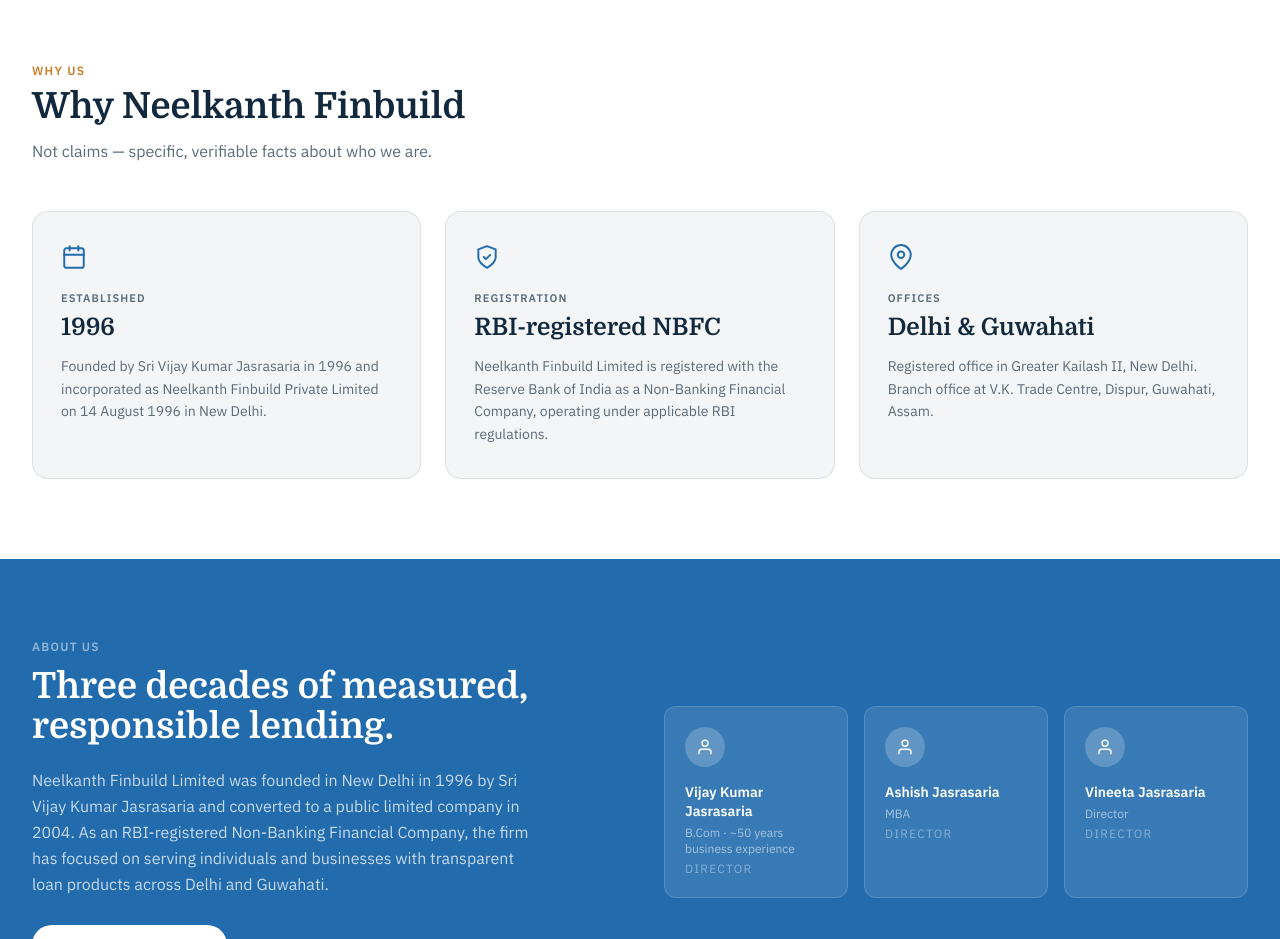
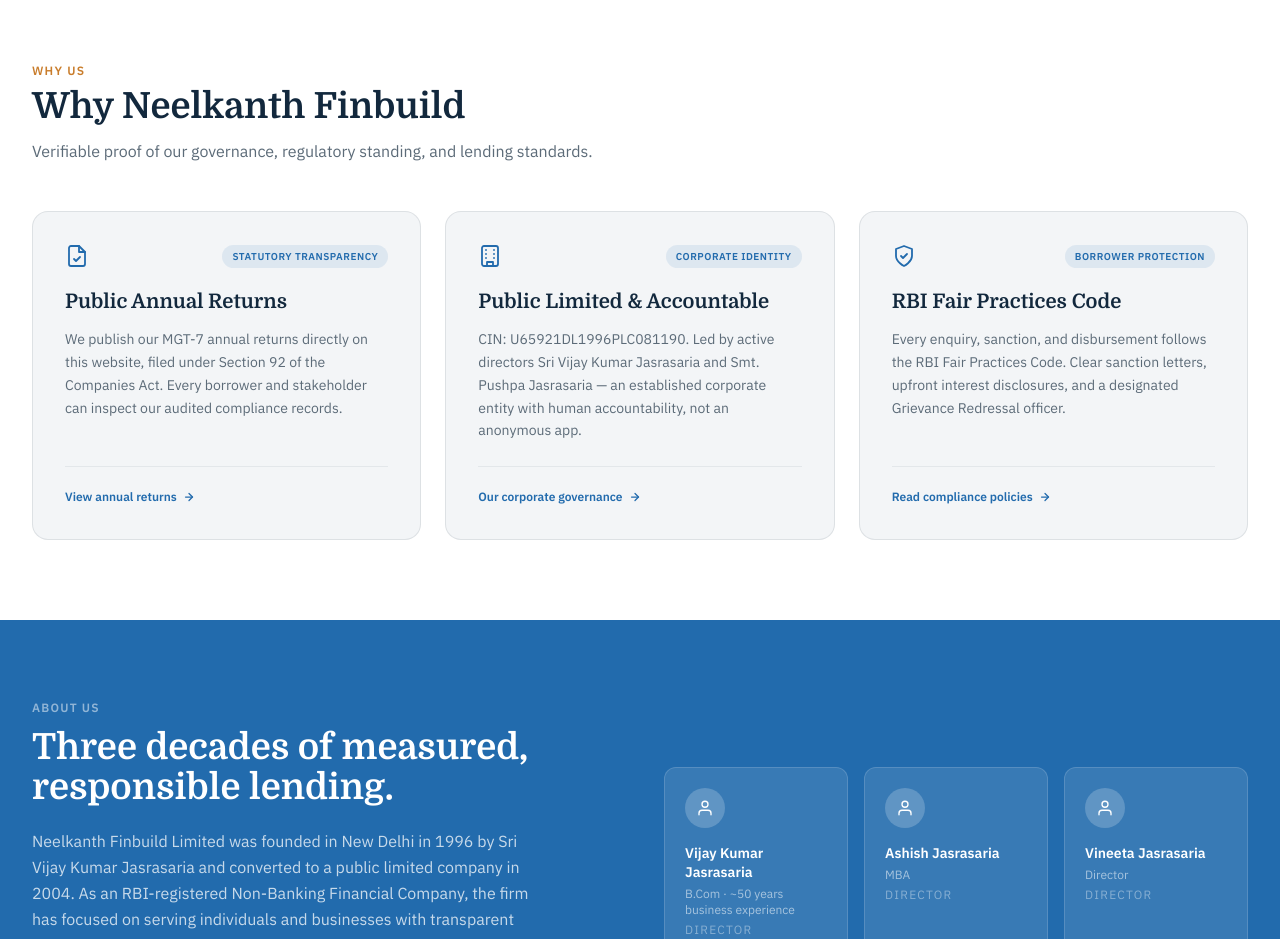
Before and after one commit to 2adityapatel/neelkanth-finbuild-website, a Next.js app: page / in a window 1280 px wide. Shown: the part 2140-3079 px from the top of the page. Built offline with nearby package versions, Linux system fonts and the light colour scheme.

Commit message:
refactor(why-us): provide distinct institutional proof (MGT-7 filings, corporate identity, Fair Practices)

```diff
--- a/app/components/home/WhyNeelkanthSection.tsx
+++ b/app/components/home/WhyNeelkanthSection.tsx
@@ -1,26 +1,39 @@
-/* Three plain facts — no animated counters, per the project brief */
+import Link from "next/link";
 
-const FACTS = [
+/*
+ * Four verifiable institutional proofs users cannot get elsewhere:
+ * - Annual return availability (statutory transparency)
+ * - Legal corporate identity & active leadership
+ * - RBI Fair Practices & transparent lending process
+ */
+
+const PROOFS = [
   {
-    label: "Established",
-    value: "1996",
+    tag: "Statutory Transparency",
+    title: "Public Annual Returns",
     detail:
-      "Founded by Sri Vijay Kumar Jasrasaria in 1996 and incorporated as Neelkanth Finbuild Private Limited on 14 August 1996 in New Delhi.",
-    icon: <CalendarIcon />,
+      "We publish our MGT-7 annual returns directly on this website, filed under Section 92 of the Companies Act. Every borrower and stakeholder can inspect our audited compliance records.",
+    linkText: "View annual returns",
+    href: "/annual-return",
+    icon: <DocumentCheckIcon />,
   },
   {
-    label: "Registration",
-    value: "RBI-registered NBFC",
+    tag: "Corporate Identity",
+    title: "Public Limited & Accountable",
     detail:
-      "Neelkanth Finbuild Limited is registered with the Reserve Bank of India as a Non-Banking Financial Company, operating under applicable RBI regulations.",
-    icon: <ShieldIcon />,
+      "CIN: U65921DL1996PLC081190. Led by active directors Sri Vijay Kumar Jasrasaria and Smt. Pushpa Jasrasaria — an established corporate entity with human accountability, not an anonymous app.",
+    linkText: "Our corporate governance",
+    href: "/about",
+    icon: <BuildingIcon />,
   },
   {
-    label: "Offices",
-    value: "Delhi & Guwahati",
+    tag: "Borrower Protection",
+    title: "RBI Fair Practices Code",
     detail:
-      "Registered office in Greater Kailash II, New Delhi. Branch office at V.K. Trade Centre, Dispur, Guwahati, Assam.",
-    icon: <MapPinIcon />,
+      "Every enquiry, sanction, and disbursement follows the RBI Fair Practices Code. Clear sanction letters, upfront interest disclosures, and a designated Grievance Redressal officer.",
+    linkText: "Read compliance policies",
+    href: "/fair-practices-code",
+    icon: <ShieldCheckIcon />,
   },
 ];
 
@@ -37,35 +50,48 @@
           <h2 className="text-3xl sm:text-4xl font-bold text-ink-navy">
             Why Neelkanth Finbuild
           </h2>
-          <p className="mt-3 text-slate max-w-lg">
-            Not claims — specific, verifiable facts about who we are.
+          <p className="mt-3 text-slate max-w-xl">
+            Verifiable proof of our governance, regulatory standing, and lending standards.
           </p>
         </div>
 
-        {/* Fact cards */}
+        {/* Institutional proof cards */}
         <div className="grid grid-cols-1 md:grid-cols-3 gap-6">
-          {FACTS.map((fact) => (
+          {PROOFS.map((proof) => (
             <div
-              key={fact.label}
-              className="rounded-2xl border border-slate/15 bg-paper px-7 py-8"
+              key={proof.title}
+              className="rounded-2xl border border-slate/15 bg-paper p-7 sm:p-8 flex flex-col justify-between hover:border-neelkanth-blue/30 transition-colors"
             >
-              {/* Icon */}
-              <div className="mb-5 text-neelkanth-blue">{fact.icon}</div>
+              <div>
+                {/* Icon + Tag */}
+                <div className="flex items-center justify-between gap-2 mb-5">
+                  <div className="text-neelkanth-blue">{proof.icon}</div>
+                  <span className="text-[10px] font-semibold text-neelkanth-blue bg-neelkanth-blue/10 px-2.5 py-1 rounded-full uppercase tracking-wider">
+                    {proof.tag}
+                  </span>
+                </div>
 
-              {/* Label */}
-              <p className="text-[11px] font-semibold text-slate uppercase tracking-widest mb-1">
-                {fact.label}
-              </p>
+                {/* Title */}
+                <h3 className="text-xl font-bold text-ink-navy mb-3">
+                  {proof.title}
+                </h3>
 
-              {/* Value */}
-              <p className="text-2xl font-bold text-ink-navy font-headline">
-                {fact.value}
-              </p>
+                {/* Detail */}
+                <p className="text-sm text-slate leading-relaxed">
+                  {proof.detail}
+                </p>
+              </div>
 
-              {/* Detail */}
-              <p className="mt-3 text-sm text-slate leading-relaxed">
-                {fact.detail}
-              </p>
+              {/* Link */}
+              <div className="mt-6 pt-4 border-t border-slate/10">
+                <Link
+                  href={proof.href}
+                  className="inline-flex items-center gap-1.5 text-xs font-semibold text-neelkanth-blue hover:underline underline-offset-4"
+                >
+                  {proof.linkText}
+                  <ArrowRight />
+                </Link>
+              </div>
             </div>
           ))}
         </div>
@@ -76,34 +102,44 @@
 
 /* ─── Icons ───────────────────────────────────────────────────────────────── */
 
-function CalendarIcon() {
+function DocumentCheckIcon() {
   return (
-    <svg xmlns="http://www.w3.org/2000/svg" width="26" height="26" viewBox="0 0 24 24"
+    <svg xmlns="http://www.w3.org/2000/svg" width="24" height="24" viewBox="0 0 24 24"
       fill="none" stroke="currentColor" strokeWidth="1.8" strokeLinecap="round" strokeLinejoin="round" aria-hidden="true">
-      <rect x="3" y="4" width="18" height="18" rx="2" ry="2" />
-      <line x1="16" y1="2" x2="16" y2="6" />
-      <line x1="8" y1="2" x2="8" y2="6" />
-      <line x1="3" y1="10" x2="21" y2="10" />
+      <path d="M14 2H6a2 2 0 0 0-2 2v16a2 2 0 0 0 2 2h12a2 2 0 0 0 2-2V8z" />
+      <polyline points="14 2 14 8 20 8" />
+      <path d="m9 15 2 2 4-4" />
     </svg>
   );
 }
 
-function ShieldIcon() {
+function BuildingIcon() {
   return (
-    <svg xmlns="http://www.w3.org/2000/svg" width="26" height="26" viewBox="0 0 24 24"
+    <svg xmlns="http://www.w3.org/2000/svg" width="24" height="24" viewBox="0 0 24 24"
       fill="none" stroke="currentColor" strokeWidth="1.8" strokeLinecap="round" strokeLinejoin="round" aria-hidden="true">
-      <path d="M12 22s8-4 8-10V5l-8-3-8 3v7c0 6 8 10 8 10z" />
-      <polyline points="9 12 11 14 15 10" />
+      <rect x="4" y="2" width="16" height="20" rx="2" ry="2" />
+      <path d="M9 22v-4h6v4" />
+      <path d="M8 6h.01M16 6h.01M8 10h.01M16 10h.01M8 14h.01M16 14h.01" />
     </svg>
   );
 }
 
-function MapPinIcon() {
+function ShieldCheckIcon() {
   return (
-    <svg xmlns="http://www.w3.org/2000/svg" width="26" height="26" viewBox="0 0 24 24"
+    <svg xmlns="http://www.w3.org/2000/svg" width="24" height="24" viewBox="0 0 24 24"
       fill="none" stroke="currentColor" strokeWidth="1.8" strokeLinecap="round" strokeLinejoin="round" aria-hidden="true">
-      <path d="M21 10c0 7-9 13-9 13s-9-6-9-13a9 9 0 0 1 18 0z" />
-      <circle cx="12" cy="10" r="3" />
+      <path d="M12 22s8-4 8-10V5l-8-3-8 3v7c0 6 8 10 8 10z" />
+      <path d="m9 12 2 2 4-4" />
     </svg>
   );
 }
+
+function ArrowRight() {
+  return (
+    <svg xmlns="http://www.w3.org/2000/svg" width="12" height="12" viewBox="0 0 24 24"
+      fill="none" stroke="currentColor" strokeWidth="2.5" strokeLinecap="round" strokeLinejoin="round" aria-hidden="true">
+      <line x1="5" y1="12" x2="19" y2="12" />
+      <polyline points="12 5 19 12 12 19" />
+    </svg>
+  );
+}
```
